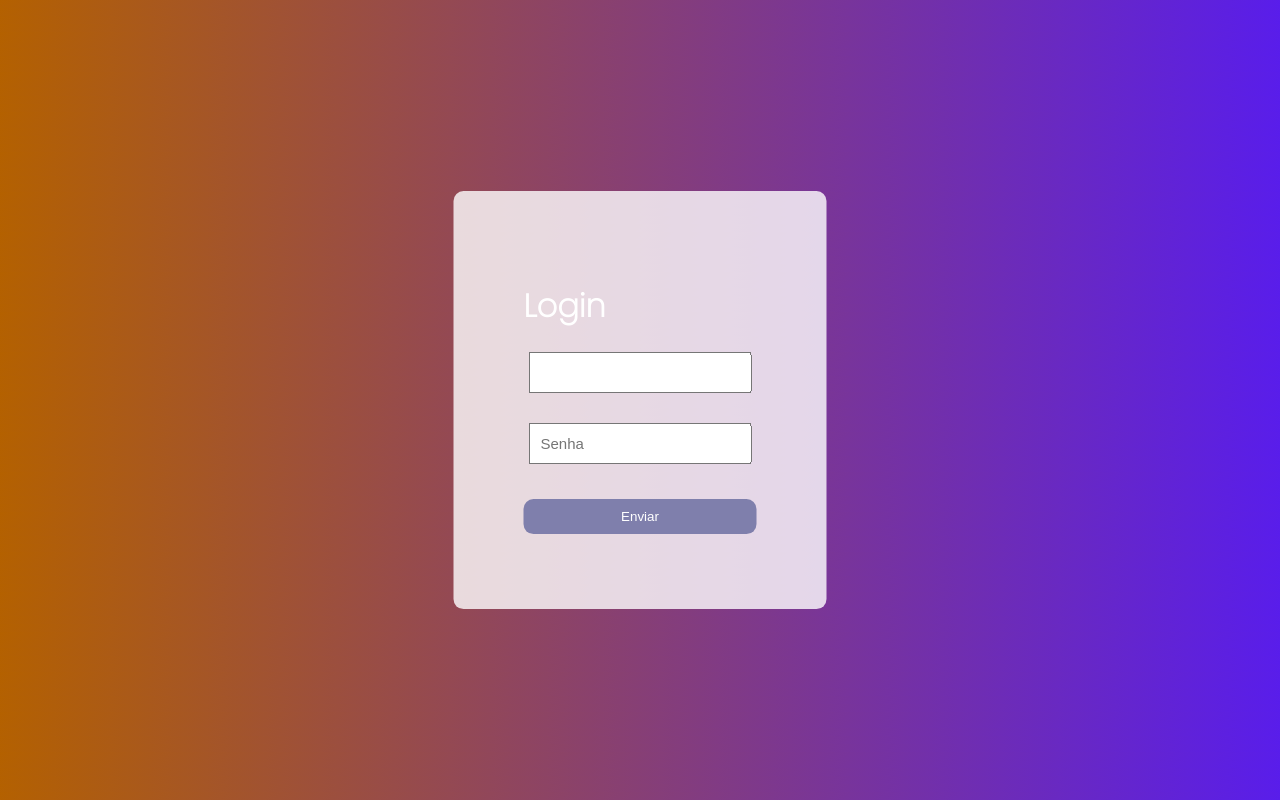
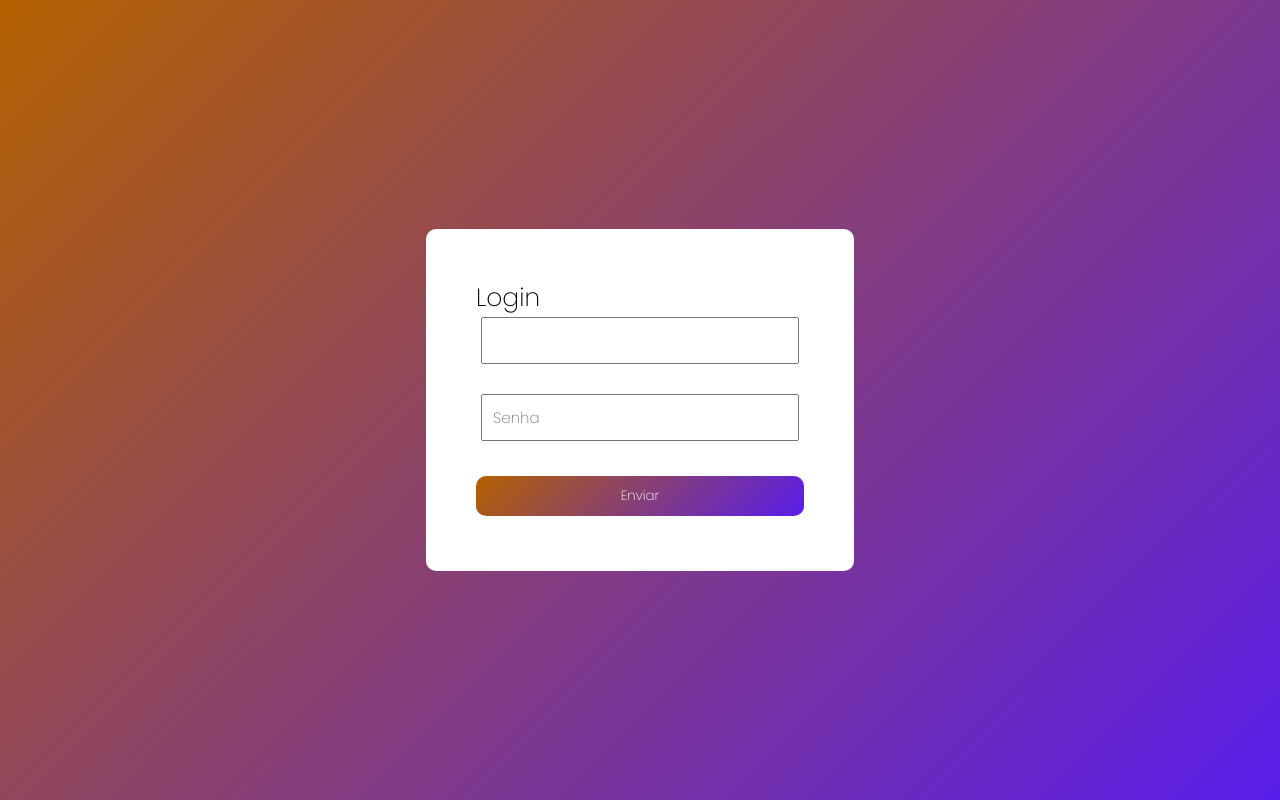
Before and after one commit to DavidFisi/redes-sociais-tera, a plain HTML site: page Login.html in a window 1280 px wide. Drawn offline with Linux system fonts and the light colour scheme.

Commit message:
commit on master

```diff
--- a/Login.html
+++ b/Login.html
@@ -5,11 +5,11 @@
     <meta http-equiv="X-UA-Compatible" content="IE=edge">
     <meta name="viewport" content="width=device-width, initial-scale=1.0">
     <link rel="stylesheet" href="style/login.css">
-    <title>Tela de login</title>
+    <title>VidU - Login</title>
 </head>
 <body>
     <div>
-        <h1>Login</h1>
+        <h1 class="title">Login</h1>
         <input class="user" type="user" placehoder="Nome">
         <br><br>
         <input class="password" type="password" placeholder="Senha">
--- a/style/login.css
+++ b/style/login.css
@@ -1,18 +1,35 @@
 @import url('https://fonts.googleapis.com/css2?family=Poppins:wght@200&display=swap');
 
-body{
+*{
+    margin: 0;
+    padding: 0;
+    box-sizing: border-box;
     font-family: 'Poppins', sans-serif;
+}
+
+body {
+    display: flex;
+    height: 100vh;
+    justify-content: center;
+    align-items: center;
     background: linear-gradient(135deg, #b46100, #591deb);
 }
+
+.title{
+    font-size: 25px;
+    font-weight: 500;
+    position: relative;
+}
+
 div{
-    background-color: rgba(255, 255, 255, 0.8);
+    background-color: #fff;
     position: absolute;
     top: 50%;
     left: 50%;
     transform: translate(-50%,-50%);
     border-radius: 10px;
-    padding: 70px;
-    color: white;
+    padding: 50px;
+    color: rgb(0, 0, 0);
 }
 .user{
     padding: 10px;
@@ -27,7 +44,7 @@ div{
     color: black;
 }
 button{
-    background-color: rgb(127, 127, 172);
+    background: linear-gradient(135deg, #b46100, #591deb);
     padding: 10px;
     width: 100%;
     border: none;
@@ -36,6 +53,6 @@ button{
     margin: 5px 0 5px 0;
 }
 button:hover{
-    background-color: rgb(95, 204, 204);
+    background: linear-gradient(-135deg, #b46100, #591deb);
     cursor: pointer;
 }
```
Also changed, not shown: signup.html (+1 -2 lines).
